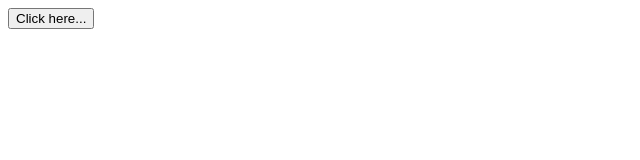
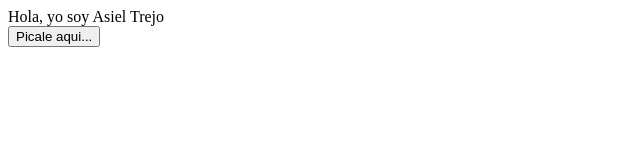
Before and after one commit to AsielTrejo/DesarrolloWeb, a plain HTML site: page holamundo/index.html in a window 1280 px wide. Shown: the whole page, without its empty margins (0-640 px from the left). Drawn offline with Linux system fonts and the light colour scheme.

Commit message:
update lab index.html

```diff
--- a/holamundo/holamundo.js
+++ b/holamundo/holamundo.js
@@ -1,4 +1,4 @@
 function hola(){
-	alert("hola mundo javascript");
-	console.log("hola mundo javascript");
+	alert("Bienvenido");
+	console.log("Bienvenido humano");
 }
--- a/holamundo/holamundo.html
+++ b/holamundo/index.html
@@ -5,6 +5,7 @@
 </head>
 
 <body>
-	<button onclick="hola()"> Click here... </button>
+Hola, yo soy Asiel Trejo<br>
+	<button onclick="hola()"> Picale aqui... </button>
 </body>
 </html>
```
